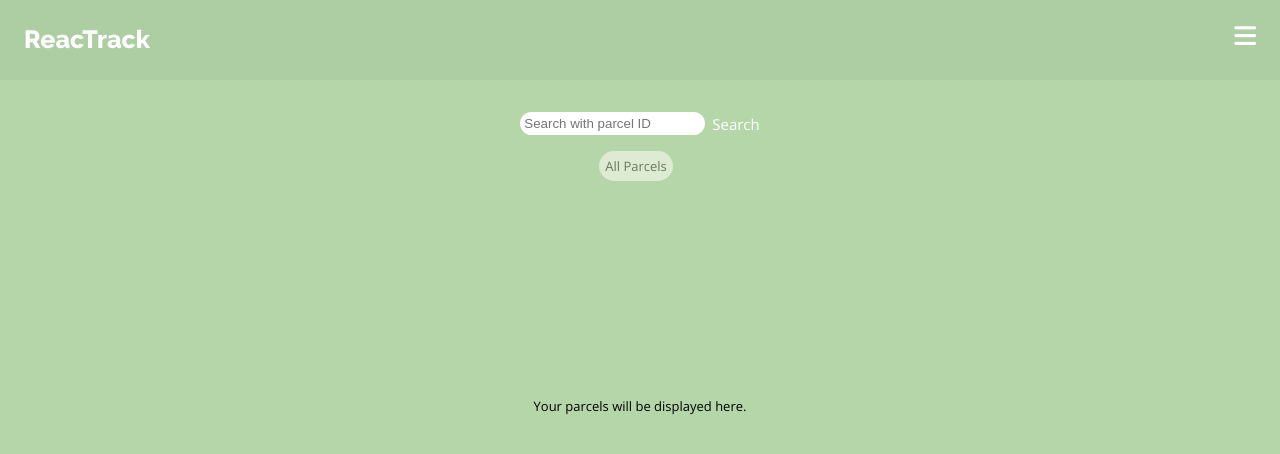
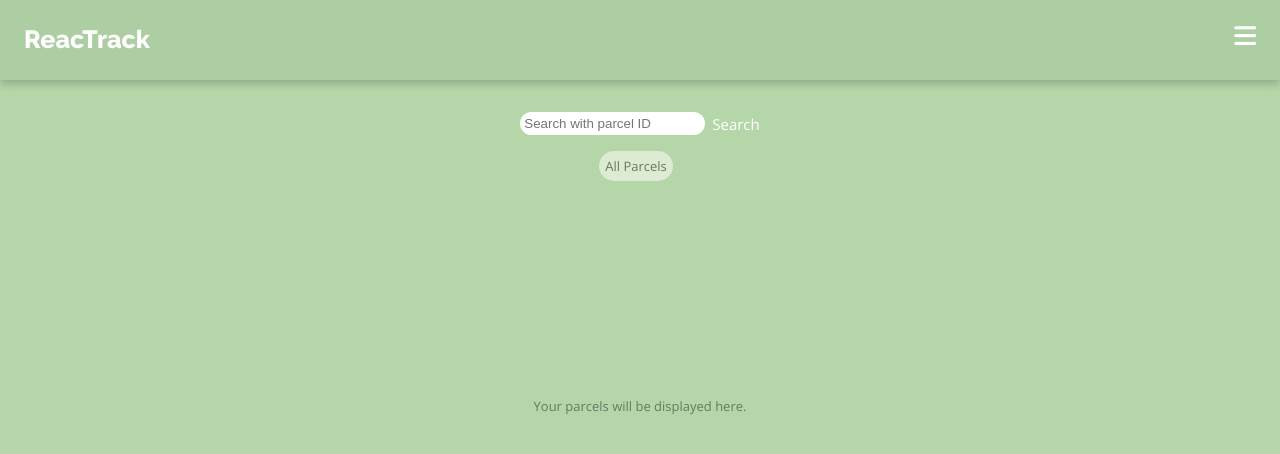
Before and after one commit to blacknstones/ReacTrack, a React (Create React App) app: page / in a window 1280 px wide. Shown: the top 454 px of the page. Built offline with nearby package versions, Linux system fonts and the light colour scheme; no server answers.

Commit message:
Added box shadow for header

```diff
--- a/src/css/molecules/navbar.css
+++ b/src/css/molecules/navbar.css
@@ -54,6 +54,7 @@
     align-items: center;
     padding-top: 2vh;
     font-size: 15px;
+    box-shadow: 0 12px 16px -7px rgba(0, 0, 0, 0.2);
   }
 
   .nav-menu.active {
--- a/src/css/organisms/header.css
+++ b/src/css/organisms/header.css
@@ -3,4 +3,5 @@
     background-color: var(--header-green);
     display: flex;
     flex-direction: column;
+    box-shadow: 0 4px 8px 0 rgba(0, 0, 0, 0.2);
 }
--- a/src/css/templates/home-page.css
+++ b/src/css/templates/home-page.css
@@ -9,7 +9,7 @@
 }
 
 .display-info {
-    color: var(--theme-dark-green);
+    color: var(--text-green);
     margin: 25vh 3vh;
     text-align: center;
 }
```
